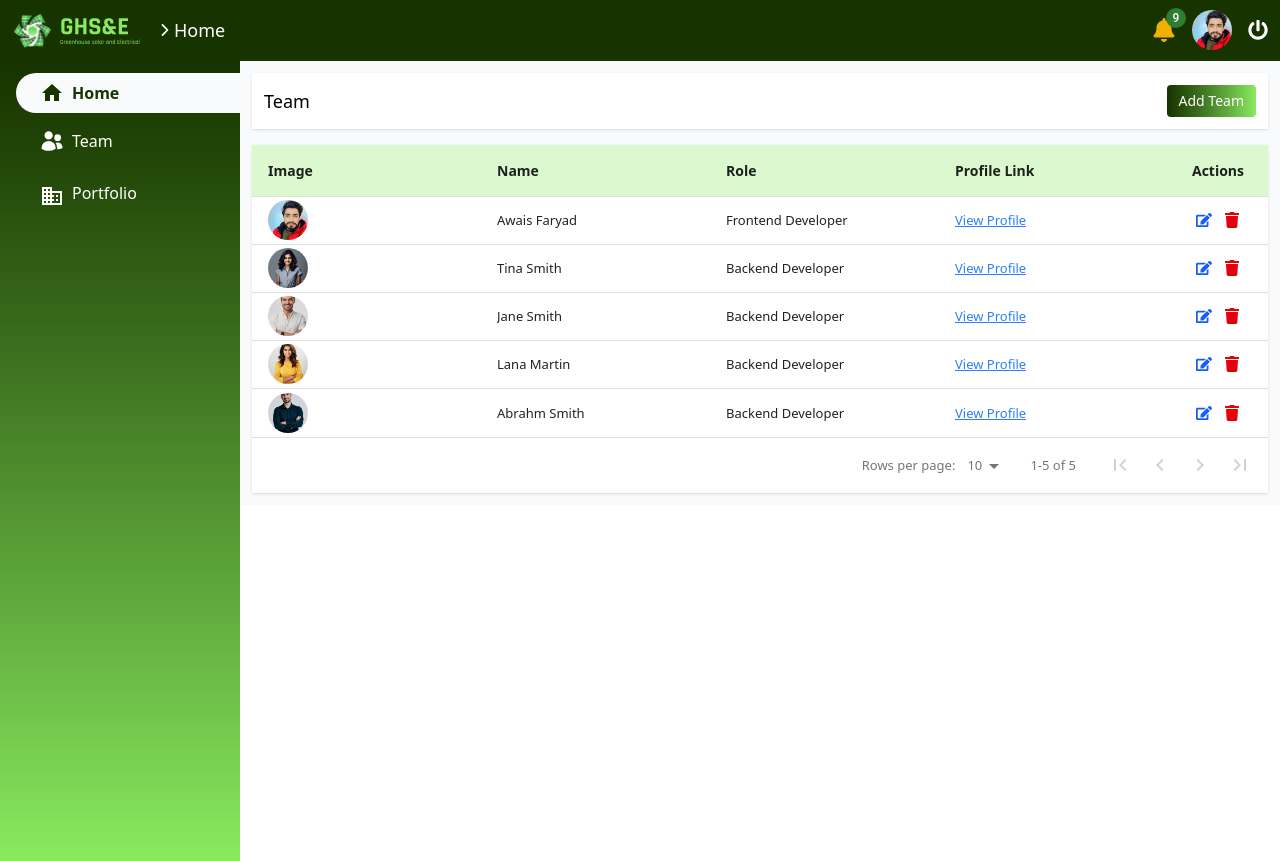
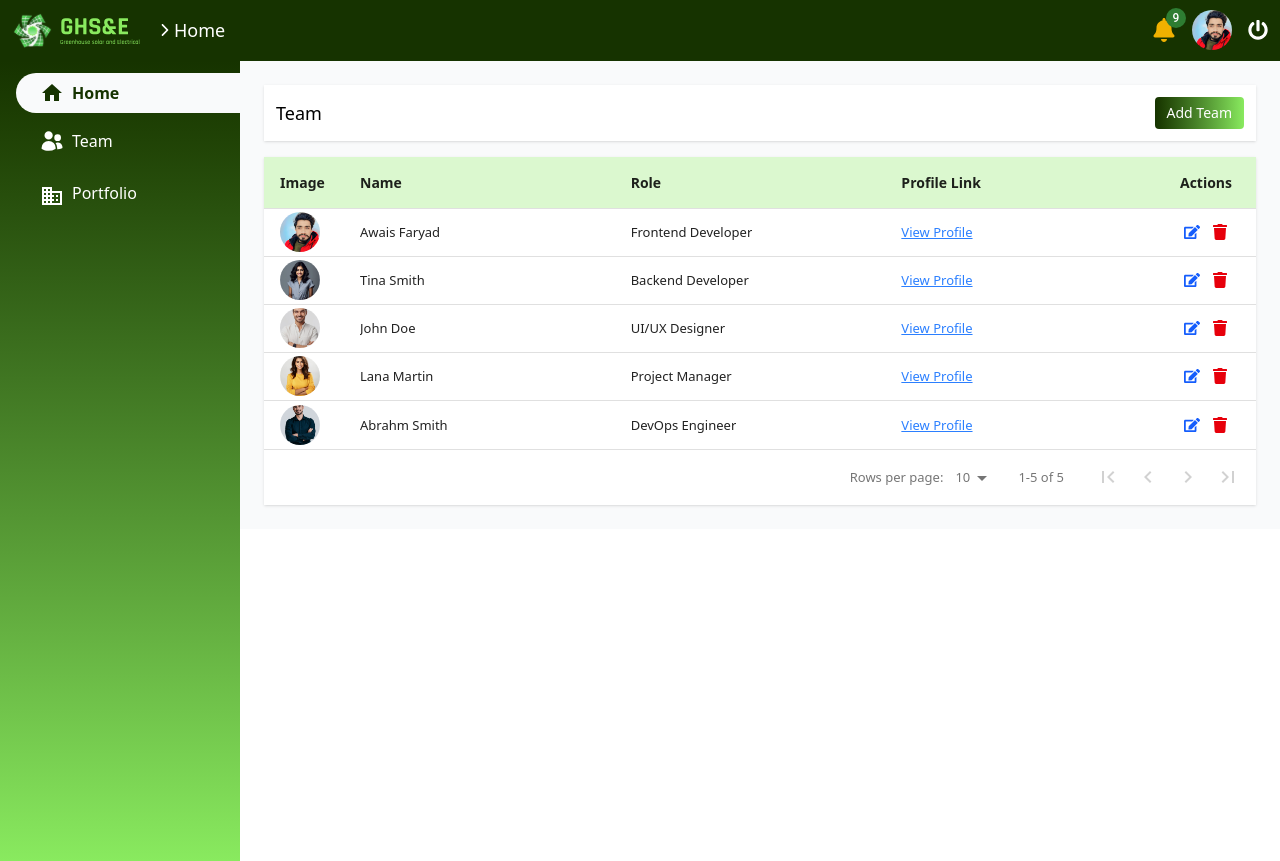
Before and after one commit to awaisfaryad25/dashboard, a React (Vite) app: page /Team in a window 1280 px wide. Built offline with nearby package versions, Linux system fonts and the light colour scheme.

Commit message:
add img dialog

```diff
--- a/src/components/views/team/Team.jsx
+++ b/src/components/views/team/Team.jsx
@@ -1,27 +1,51 @@
-import React, {useState} from "react";
+import React, { useState } from "react";
 import DataTable from "react-data-table-component";
 import ButtonPrimary from "../../globalComponents/subComponents/ButtonPrimary";
 import { FaEdit, FaTrash } from "react-icons/fa";
-import awais from '../../../assets/team/awais.jpg'
-import tina from '../../../assets/team/tina.png'
-import john from '../../../assets/team/john.png'
-import lana from '../../../assets/team/lana.png'
-import abrahm from '../../../assets/team/abrahm.png'
+import { Dialog, DialogContent } from "@mui/material";
 import AddTeam from "./AddTeam";
 
+import awais from "../../../assets/team/awais.jpg";
+import tina from "../../../assets/team/tina.png";
+import john from "../../../assets/team/john.png";
+import lana from "../../../assets/team/lana.png";
+import abrahm from "../../../assets/team/abrahm.png";
+
 const teamData = [
-  { id: 1, name: "Awais Faryad", role: "Frontend Developer", image: awais, link: "https://linkedin.com/in/johndoe",},
-  { id: 2, name: "Tina Smith", role: "Backend Developer", image: tina, link: "https://linkedin.com/in/janesmith",},
-  { id: 2, name: "Jane Smith", role: "Backend Developer", image: john, link: "https://linkedin.com/in/janesmith",},
-  { id: 2, name: "Lana Martin", role: "Backend Developer", image: lana, link: "https://linkedin.com/in/janesmith",},
-  { id: 2, name: "Abrahm Smith", role: "Backend Developer", image: abrahm, link: "https://linkedin.com/in/janesmith",},
+  { id: 1, name: "Awais Faryad", role: "Frontend Developer", image: awais, link: "https://linkedin.com/in/awaisfaryad" },
+  { id: 2, name: "Tina Smith", role: "Backend Developer", image: tina, link: "https://linkedin.com/in/tinasmith" },
+  { id: 3, name: "John Doe", role: "UI/UX Designer", image: john, link: "https://linkedin.com/in/johndoe" },
+  { id: 4, name: "Lana Martin", role: "Project Manager", image: lana, link: "https://linkedin.com/in/lanamartin" },
+  { id: 5, name: "Abrahm Smith", role: "DevOps Engineer", image: abrahm, link: "https://linkedin.com/in/abrahmsmith" },
 ];
 
+const Team = () => {
+  const [isModalOpen, setIsModalOpen] = useState(false);
+  const [selectedImage, setSelectedImage] = useState(null);
+
+  const handleImageClick = (image) => { setSelectedImage(image);};
+
   const columns = [
-  { name: "Image", selector: (row) => <img src={row.image} alt={row.name} className="size-10 object-cover rounded-full" />, sortable: false, width: "px"},
-  { name: "Name", selector: (row) => row.name, sortable: false,},
-  { name: "Role", selector: (row) => row.role, sortable: false,},
-  { name: "Profile Link", selector: (row) => <a href={row.link} target="_blank" rel="noopener noreferrer" className="text-blue-500 underline">View Profile</a>, sortable: false,},
+    { name: "Image",
+      selector: (row) => (
+        <img src={row.image} alt={row.name}
+          className="size-10 object-cover rounded-full cursor-pointer"
+          onClick={() => handleImageClick(row.image)}
+        />
+      ),
+      sortable: false,
+      width: "80px",
+    },
+    { name: "Name", selector: (row) => row.name, sortable: true },
+    { name: "Role", selector: (row) => row.role, sortable: true },
+    { name: "Profile Link",
+      selector: (row) => (
+        <a href={row.link} target="_blank" rel="noopener noreferrer" className="text-blue-500 underline">
+          View Profile
+        </a>
+      ),
+      sortable: false,
+    },
     {
       name: "Actions",
       cell: (row) => (
@@ -37,20 +61,18 @@ const columns = [
       ignoreRowClick: true,
       allowOverflow: true,
       button: true,
-    // minWidth: "100px",
     },
   ];
 
-const Team = () => {
-  const [isModalOpen, setIsModalOpen] = useState(false);
-
   return (
-    <div className="">
+    <div className="p-3">
+      {/* Header */}
       <div className="p-3 bg-white shadow flex items-center justify-between">
         <h2 className="font-medium text-lg">Team</h2>
         <ButtonPrimary text="Add Team" onClick={() => setIsModalOpen(true)} />
       </div>
 
+      {/* DataTable */}
       <div className="max-w-[22rem] md:max-w-full mt-4 shadow">
         <DataTable
           columns={columns}
@@ -59,11 +81,18 @@ const Team = () => {
           highlightOnHover
           customStyles={{
             headCells: {
-              style: { backgroundColor: "#DBF8CF", fontWeight: "bold", fontSize: "14px",},
+              style: { backgroundColor: "#DBF8CF", fontWeight: "bold", fontSize: "14px" },
             },
           }}
         />
       </div>
+
+      <Dialog open={!!selectedImage} onClose={() => setSelectedImage(null)}>
+        <DialogContent>
+          <img src={selectedImage} alt="Selected Popup" className="w-full max-w-80 h-96 rounded object-contain" />
+        </DialogContent>
+      </Dialog>
+
       {isModalOpen && <AddTeam onClose={() => setIsModalOpen(false)} />}
     </div>
   );
```
Lines whose indentation alone changed are shown as unchanged.
